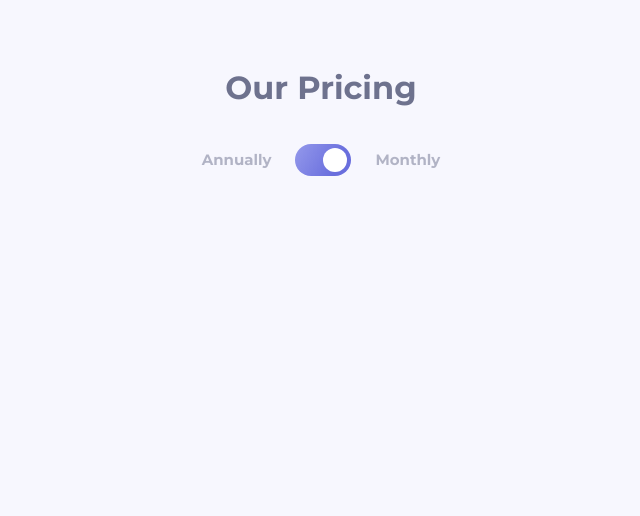
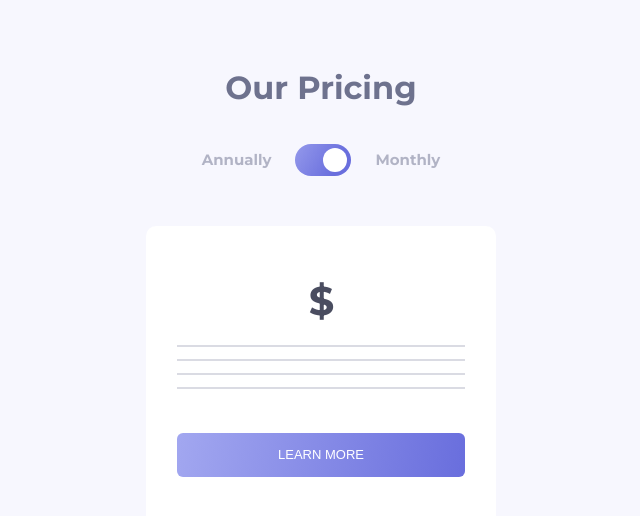
Before and after one commit to beqatsk/pricing-component, a React (Vite) app: page / in a window 1280 px wide. Shown: the top 516 px of the page, without its empty margins (319-959 px from the left). Built offline with nearby package versions, Linux system fonts and the light colour scheme.

Commit message:
add first card container

```diff
--- a/src/App.css
+++ b/src/App.css
@@ -6,8 +6,8 @@ h2 {
 .toggle-menu {
   display: flex;
   gap: 24px;
+  justify-content: center;
   align-items: center;
-  text-align: center;
   margin-top: 40px;
 }
 .annually,
@@ -30,3 +30,63 @@ h2 {
   background-color: white;
   border-radius: 50px;
 }
+.list-container {
+  display: flex;
+  justify-content: center;
+  align-items: center;
+}
+.main-container {
+  width: 350px;
+  height: 453px;
+  padding: 31px;
+  background-color: white;
+  border-radius: 10px;
+  margin-top: 50px;
+}
+.title {
+  font-size: 18px;
+  line-height: 1.56;
+  color: #6e728e;
+}
+.price {
+  font-size: 72px;
+  color: #4a4d60;
+  line-height: 0.99;
+  margin-top: 24px;
+  margin-bottom: 24px;
+  display: flex;
+  justify-content: center;
+  align-items: center;
+  gap: 8px;
+}
+.currency {
+  font-size: 40px;
+  color: #4a4d60;
+  letter-spacing: -1.2px;
+}
+.line {
+  width: 288px;
+  opacity: 0.25;
+  border: 1px solid #6e728e;
+  margin-top: 12px;
+  margin-bottom: 12px;
+}
+.detail {
+  font-size: 15px;
+  color: #6e728e;
+  color: #6e728e;
+}
+.learn-button {
+  width: 100%;
+  height: 44px;
+  border-radius: 6px;
+  font-size: 13px;
+  color: white;
+  background-image: linear-gradient(99deg, #a2a7f0 0%, #696edd 100%);
+  margin-top: 32px;
+  cursor: pointer;
+}
+.learn-button:hover {
+  color: rgb(79, 79, 189);
+  background-image: linear-gradient(99deg, #b1b4e9 0%, #d5d6ea 100%);
+}
--- a/src/App.jsx
+++ b/src/App.jsx
@@ -12,6 +12,23 @@ function App() {
         </div>
         <p className="monthly">Monthly</p>
       </div>
+      <div className="list-container">
+        <div className="main-container">
+          <h3 className="title">{}</h3>
+          <h1 className="price">
+            <span className="currency">$</span>
+            {}
+          </h1>
+          <div className="line"></div>
+          <h4 className="detail">{}</h4>
+          <div className="line"></div>
+          <h4 className="detail">{}</h4>
+          <div className="line"></div>
+          <h4 className="detail">{}</h4>
+          <div className="line"></div>
+          <button className="learn-button">LEARN MORE</button>
+        </div>
+      </div>
     </>
   );
 }
```
